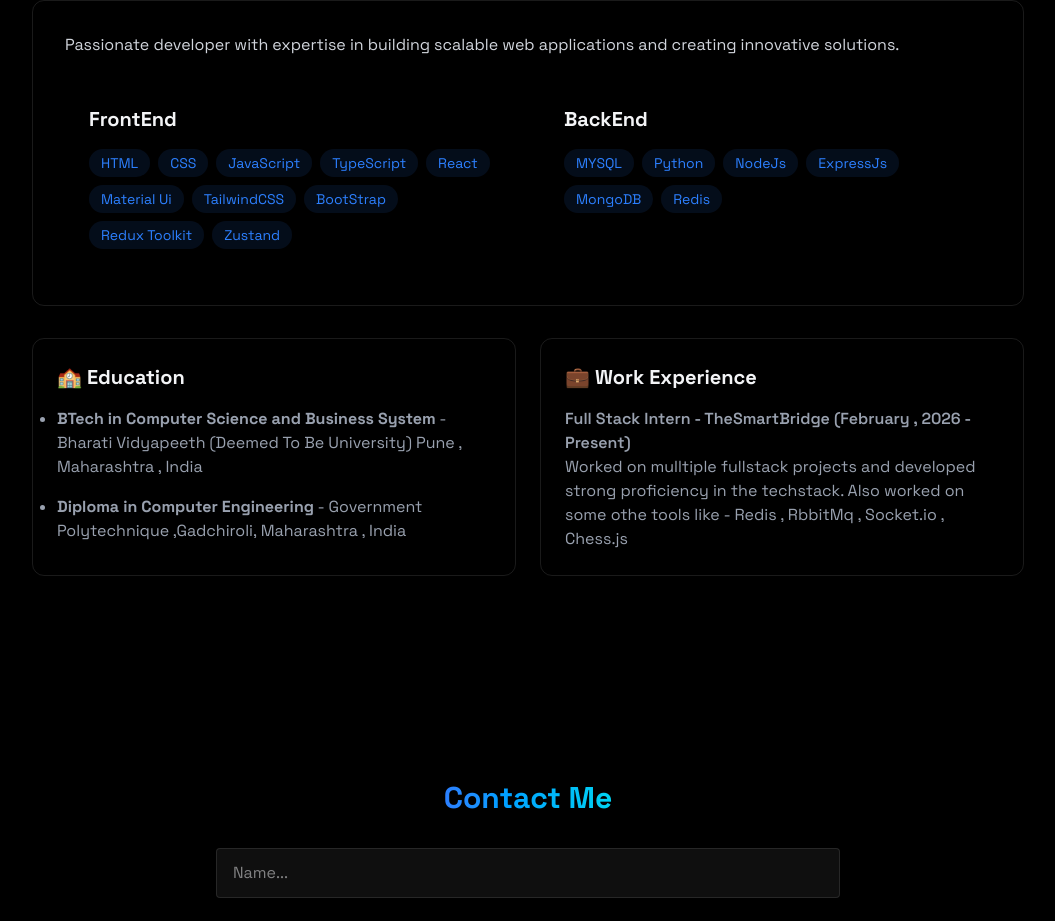
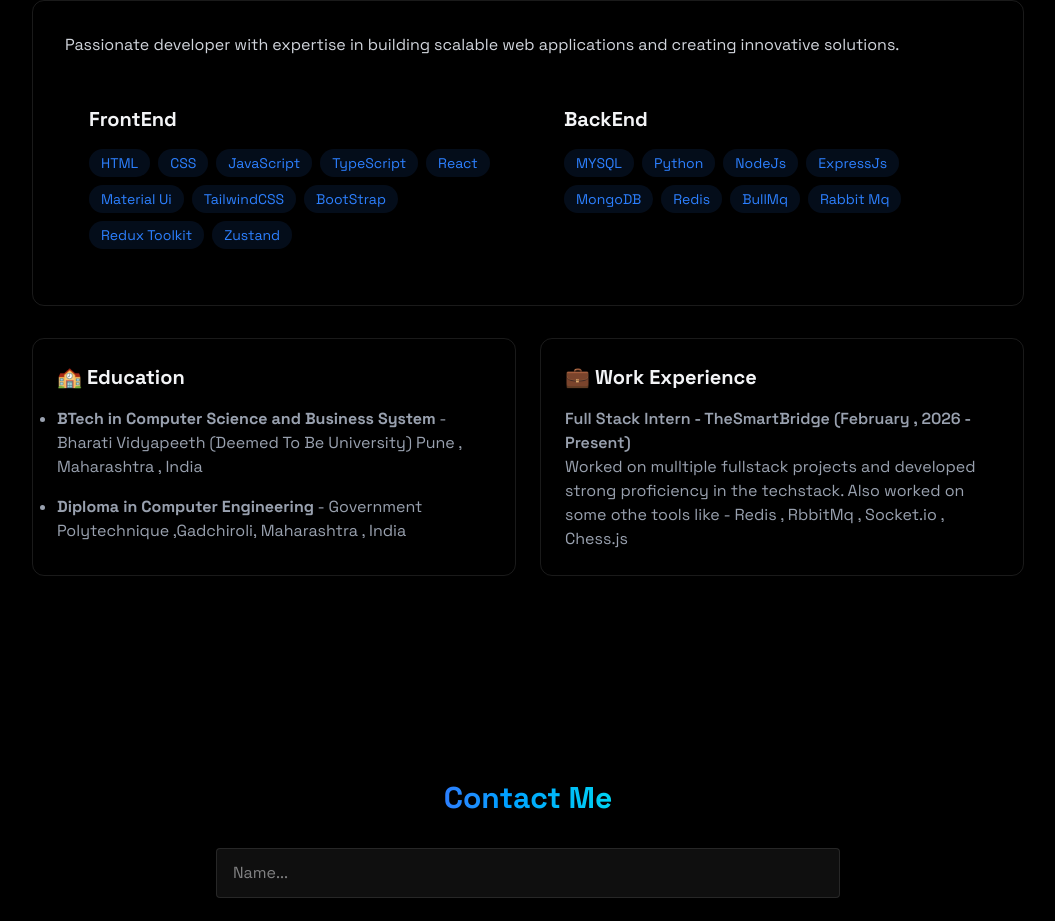
Before and after one commit to Mehulposh/My-Portfolio, a React (Vite) app: page / in a window 1280 px wide. Shown: the part 2370-3291 px from the top of the page, without its empty margins (112-1167 px from the left). Built offline with nearby package versions, Linux system fonts and the light colour scheme.

Commit message:
Add additional backend skills: BullMq and Rabbit Mq

```diff
--- a/src/components/sections/About.jsx
+++ b/src/components/sections/About.jsx
@@ -20,6 +20,8 @@ export default function About() {
         'ExpressJs',
         'MongoDB',
         'Redis',
+        'BullMq',
+        'Rabbit Mq'
 
 
     ];
```
